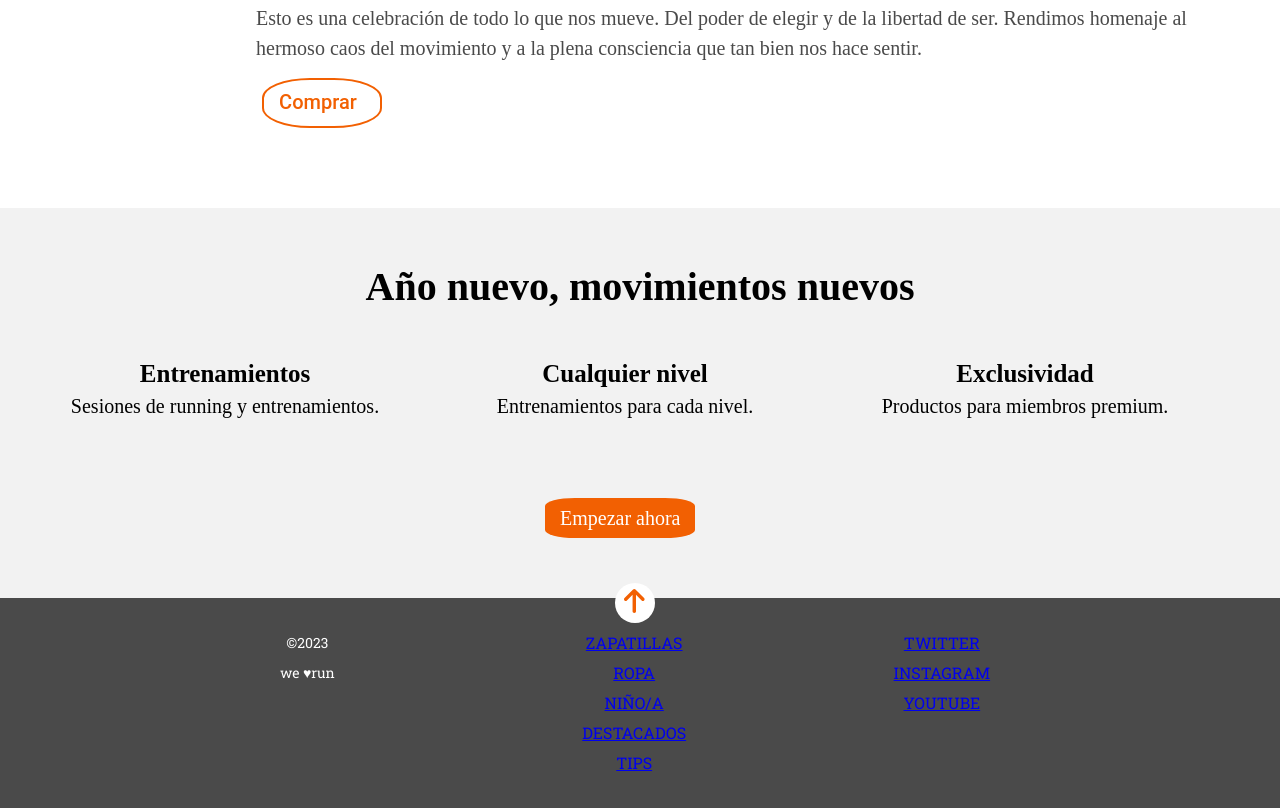
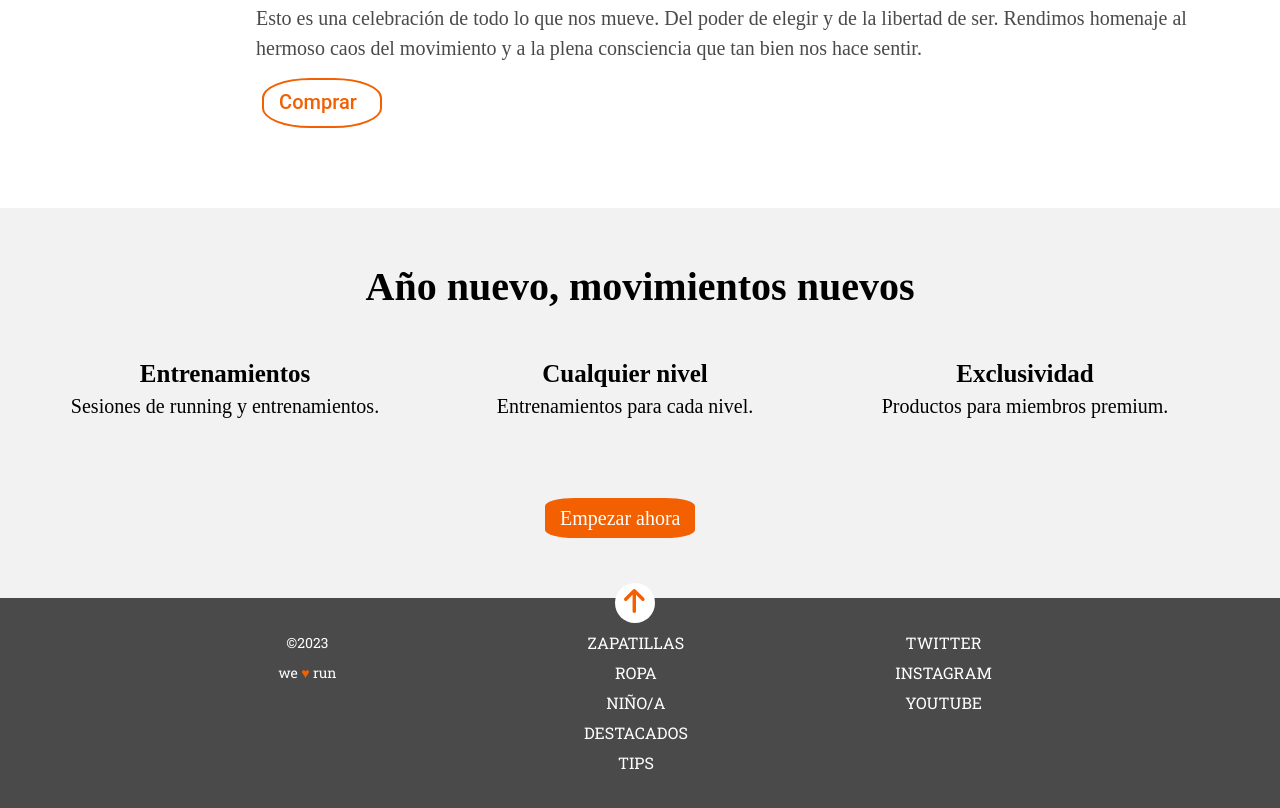
Before and after one commit to Adalab/modulo-1-evaluacion-final-Inmada, a website: page public/index.html in a window 1280 px wide. Shown: the part 905-1713 px from the top of the page. Drawn offline with Linux system fonts and the light colour scheme.

Commit message:
added color heart

```diff
--- a/public/index.html
+++ b/public/index.html
@@ -107,7 +107,7 @@
 
             <div class="box1">
                 <p>©2023</p>
-                <p>we &hearts;run</p>
+                <p>we <span class="heart">&hearts;</span> run</p>
             </div>
 
             <div class="box2">
--- a/src/scss/layout/_footer.scss
+++ b/src/scss/layout/_footer.scss
@@ -34,6 +34,7 @@ position: relative;
 .box1 {
     order: 4;
     font-size: 1.4rem;
+    color: white;
 
 }
 
@@ -45,14 +46,18 @@ position: relative;
 
 
 
-/*
+
 
 .footer_link {
     text-decoration-line: none;
     color: white;
 }
 
+.heart {
+    color: $color1;
+}
 
+/*
 .footer :hover{
 
 .animation{
```
Also changed, not shown: src/html/partials/footer.html (+1 -1 lines), public/assets/css/main.css, 1 other file.
